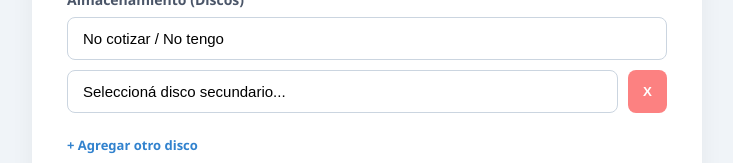
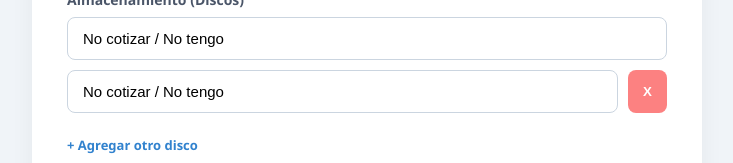
Before and after one commit to usecalcs/cotizador-pc, a plain HTML site: page index.html in a window 1280 px wide. Both pictures are taken after a click on the element "+ Agregar otro disco". Shown: the part 354-517 px from the top of the page, without its empty margins (273-1006 px from the left). Drawn offline with Linux system fonts and the light colour scheme.

Commit message:
Update index.html

```diff
--- a/index.html
+++ b/index.html
@@ -207,11 +207,11 @@
         nuevaFila.className = 'storage-row';
         nuevaFila.innerHTML = `
             <select class="storage-select">
-                <option value="0">Seleccioná disco secundario...</option>
-                <option value="10">Disco Rígido (HDD)</option>
-                <option value="20">SSD Básico</option>
-                <option value="35">SSD Estándar</option>
-                <option value="55">SSD / NVMe 1TB+</option>
+                <option value="0">No cotizar / No tengo</option>
+                <option value="10">Solo Disco Rígido (HDD)</option>
+                <option value="20">SSD Básico (120GB - 240GB)</option>
+                <option value="35">SSD Estándar (480GB - 512GB)</option>
+                <option value="55">SSD / NVMe Alta Capacidad (1TB o más)</option>
             </select>
             <button class="btn-remove" onclick="this.parentElement.remove()" title="Eliminar disco">X</button>
         `;
```
